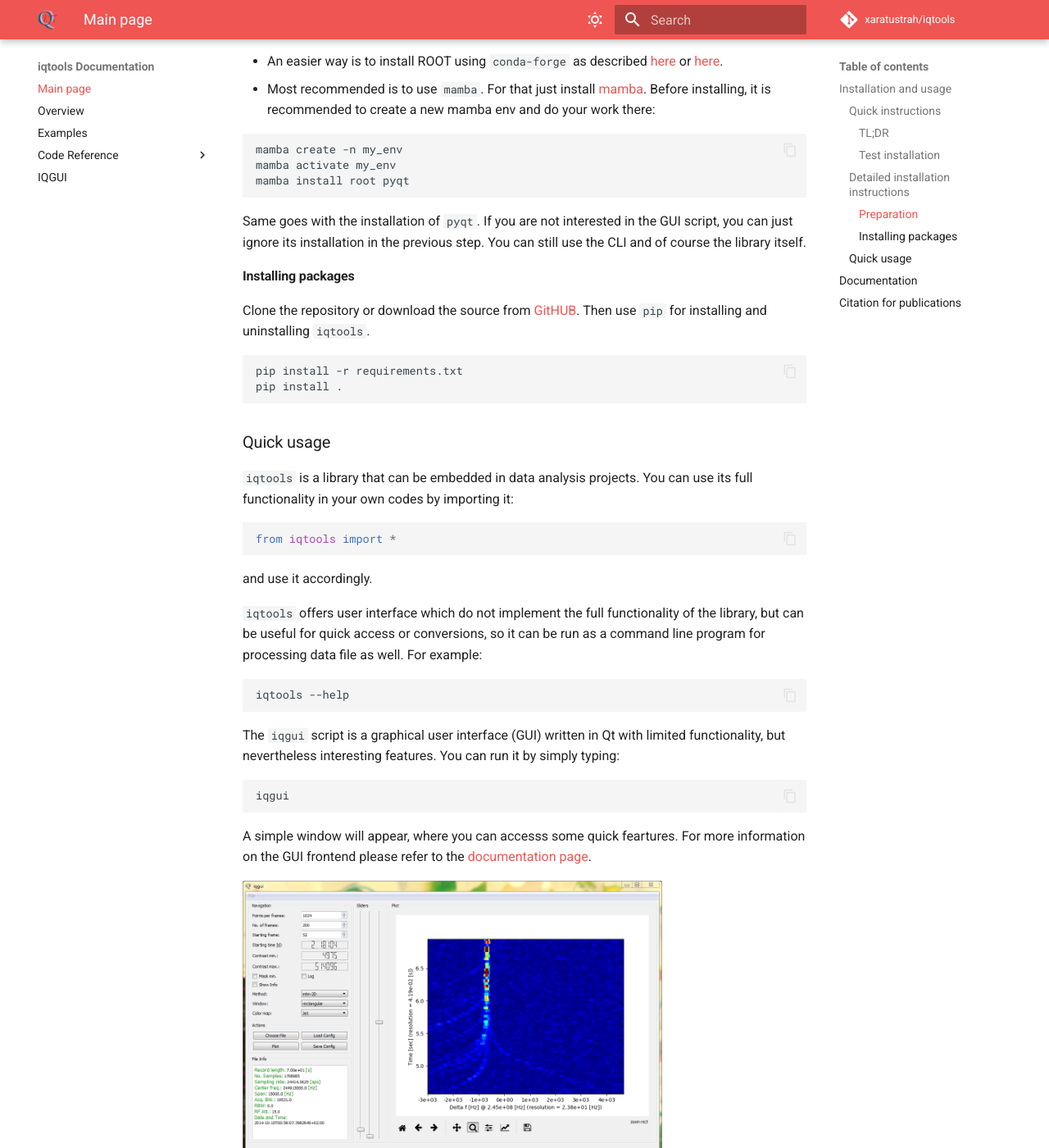
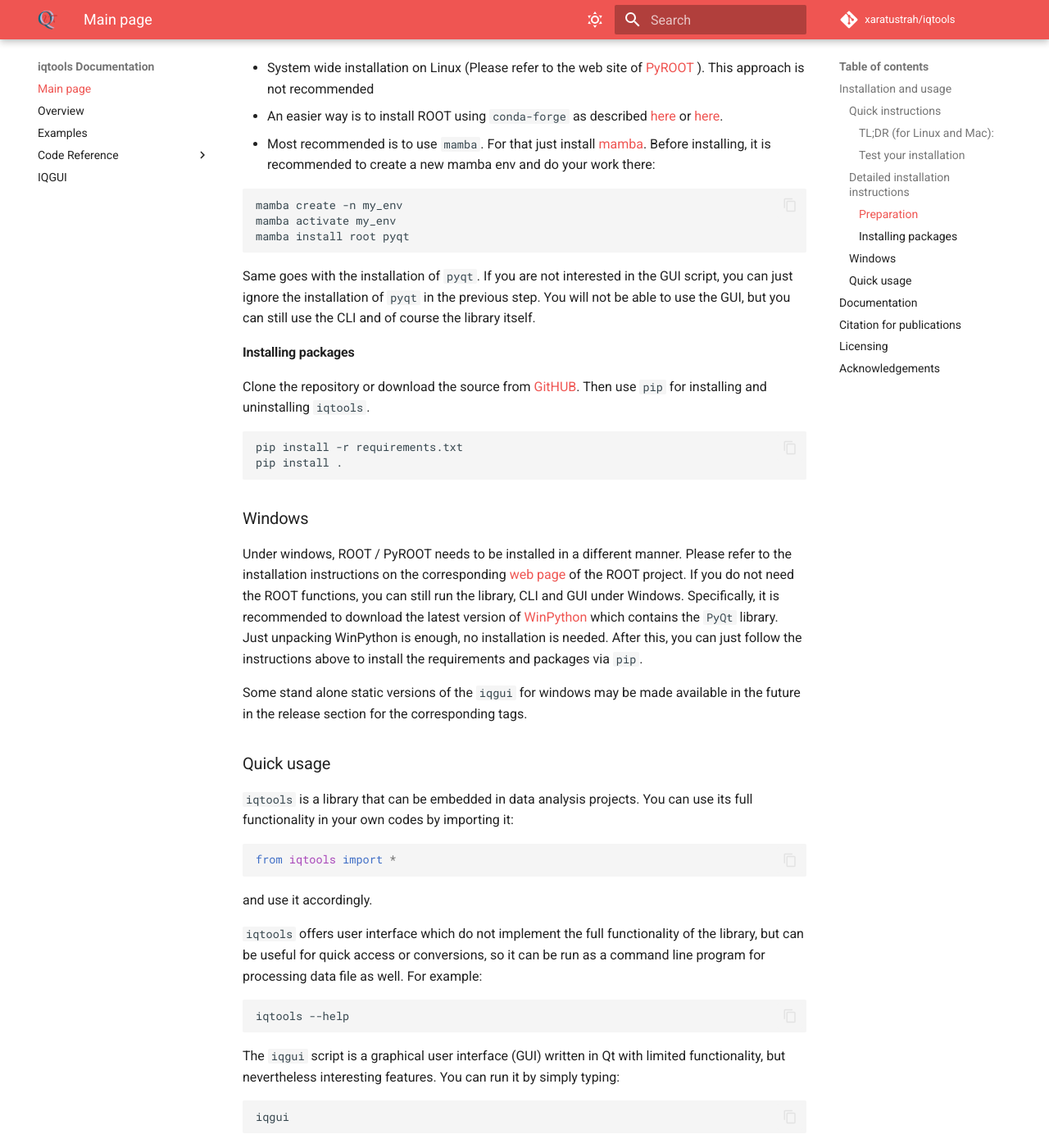
Before and after one commit to xaratustrah/iqtools, an MkDocs documentation site: the page built from docs/index.md, in a window 1280 px wide and 1400 px high, scrolled down 1271 px. Shown: the whole window at 82% size. Built offline with MkDocs 1.6.1 and Material for MkDocs 9.7.7, drawn with Linux system fonts in a browser that asks for light colours; comment, search, counter and statistics services are not loaded; some of the changed text lies outside the part shown.

````diff
--- a/docs/index.md
+++ b/docs/index.md
@@ -7,14 +7,15 @@
 
 Collection of code for working with offline complex valued time series data ([inphase and quadrature](https://en.wikipedia.org/wiki/In-phase_and_quadrature_components) or IQ Data) with numpy written for Python3.
 
-
 ## Installation and usage
 
 ### Quick instructions
 
-#### TL;DR
+There are many ways to install `iqtools` either fully or partly. One way to do a complete install is this:
 
-Quick but full installation if you have mamba installed. Tested on Linux and Mac. First clone the repo, then go to the directory and run these commands.
+#### TL;DR (for Linux and Mac):
+
+Quick but full installation if you have `mamba` installed. Tested on Linux and Mac. First clone the repo, then go to the directory and run these commands.
 
 ```
 mamba create -n my_env
@@ -27,7 +28,7 @@ pip install .
 Where `my_env` can be any name you like.
 
 
-#### Test installation
+#### Test your installation
 
 You can test your installation by typing:
 
@@ -36,7 +37,6 @@ python3 -c 'import ROOT;import PyQt5;from iqtools import*'
 ```
 
 If the command returns without any error, then you are good, i.e. you should be able to use the library, or run one of the user interfaces.
-
 
 ### Detailed installation instructions
 
@@ -54,7 +54,7 @@ mamba activate my_env
 mamba install root pyqt
 ```
 
-Same goes with the installation of `pyqt`. If you are not interested in the GUI script, you can just ignore its installation in the previous step. You can still use the CLI and of course the library itself.
+Same goes with the installation of `pyqt`. If you are not interested in the GUI script, you can just ignore the installation of `pyqt` in the previous step. You will not be able to use the GUI, but you can still use the CLI and of course the library itself.
 
 #### Installing packages
 
@@ -63,6 +63,12 @@ Clone the repository or download the source from [GitHUB](https://github.com/xar
     pip install -r requirements.txt
     pip install .
 
+
+### Windows
+
+Under windows, ROOT / PyROOT needs to be installed in a different manner. Please refer to the installation instructions on the corresponding [web page](https://root.cern/) of the ROOT project. If you do not need the ROOT functions, you can still run the library, CLI and GUI under Windows. Specifically, it is recommended to download the latest version of [WinPython](https://winpython.github.io/) which contains the `PyQt` library. Just unpacking WinPython is enough, no installation is needed. After this, you can just follow the instructions above to install the requirements and packages via `pip`.
+
+Some stand alone static versions of the `iqgui` for windows may be made available in the future in the release section for the corresponding tags.
 
 ### Quick usage
 
@@ -101,3 +105,13 @@ If you are using this code in your publications, please refer to [DOI:10.5281/ze
 <small>
 Shahab Sanjari. (2023). <i>iqtools: Collection of code for working with offline complex valued time series data in Python.</i> Zenodo. <a href="https://doi.org/10.5281/zenodo.7615693">https://doi.org/10.5281/zenodo.7615693</a>
 </small>
+
+
+## Licensing
+
+Please see the file [LICENSE.md](./LICENSE.md) for further information about how the content is licensed.
+
+
+## Acknowledgements
+
+Many thanks to @tfoerst3r for providing help with the project structure and licensing issues and to @@carlkl for helping with creating a static Windows version of the GUI.
--- a/iqtools/version.py
+++ b/iqtools/version.py
@@ -4,5 +4,5 @@ version file
 xaratustrah@github Jan-2016
 """
 
-__version_info__ = (4, 0, 1)
+__version_info__ = (4, 0, 2)
 __version__ = '.'.join('%d' % d for d in __version_info__)
````
Also changed, not shown: other parts of docs/index.md (+0 -2 lines), README.md (+22 -8 lines), 1 other file.
